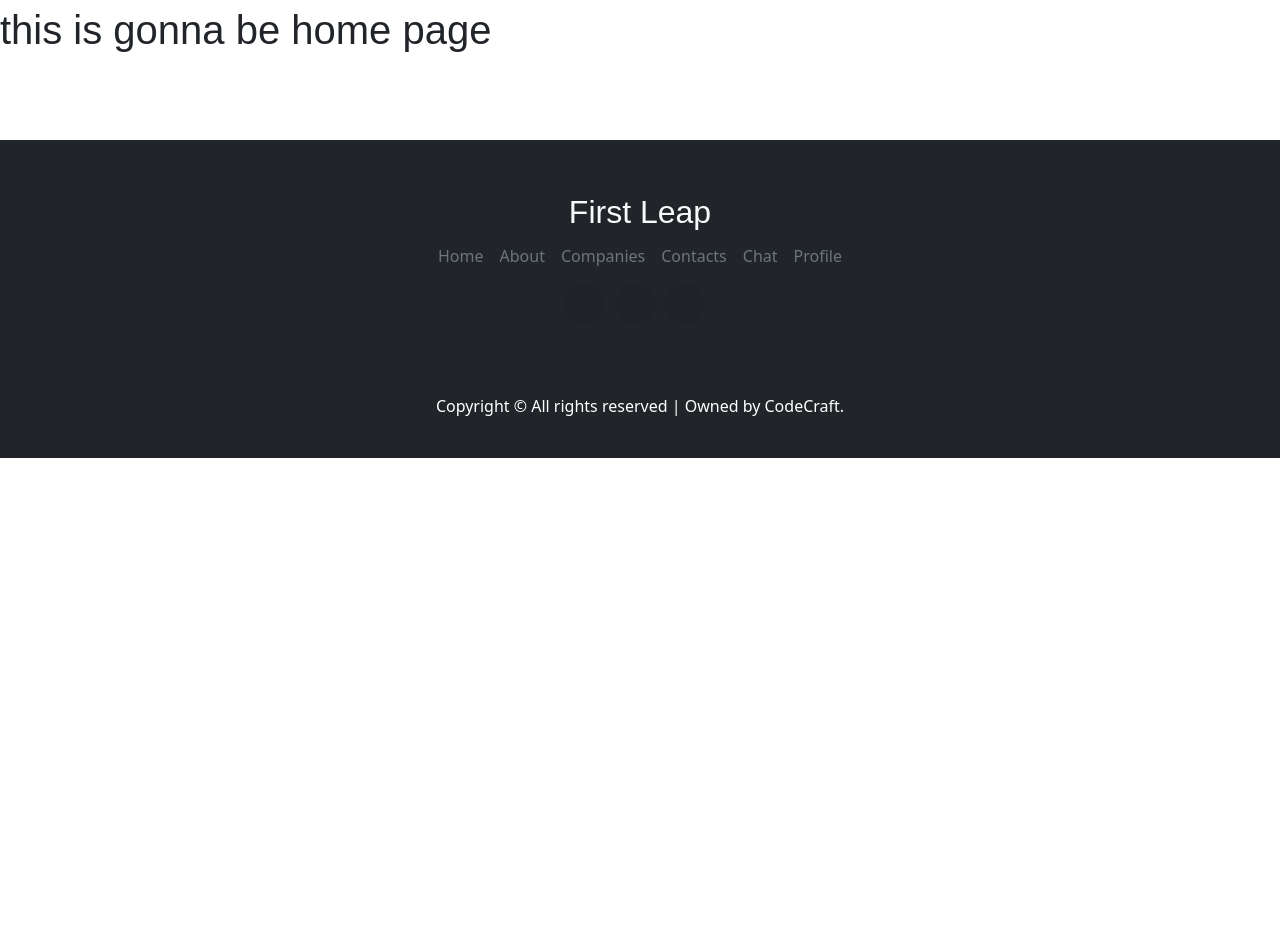
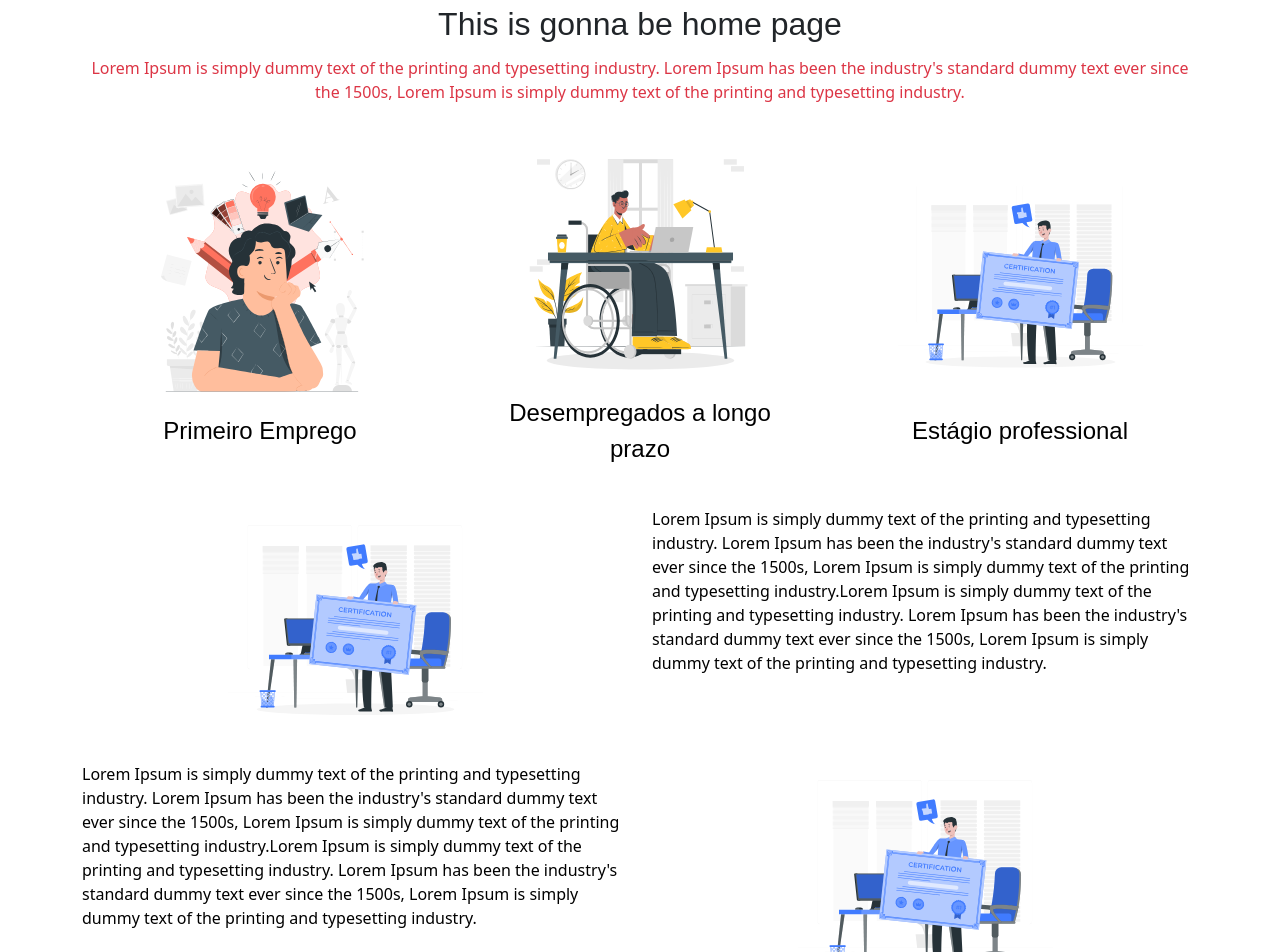
Before and after one commit to Arianna-Cicero/First-Leap, a React (Vite) app: page /home in a window 1280 px wide. Shown: the part 680-1632 px from the top of the page. Before the commit the page ends 1138 px from the top, so only its background shows below. Built offline with nearby package versions, Linux system fonts and the light colour scheme.

Commit message:
chore: add new image, new pages, three new components

```diff
--- a/index.css
+++ b/index.css
@@ -134,3 +134,7 @@ footer {
 .body {
   padding-top: 80px;
 }
+
+html {
+  scroll-behavior: smooth;
+}
--- a/src/App.jsx
+++ b/src/App.jsx
@@ -1,9 +1,13 @@
+import React from "react";
 import { BrowserRouter, Routes, Route } from "react-router-dom";
 import Home from "../src/pages/home";
 import Contacts from "./pages/contacts";
 import About from "./pages/about";
 import Companies from "./pages/companies";
 import NoPage from "./pages/noPage";
+import Desempregados from "./pages/desempregados";
+import Login from "./pages/login";
+import Auth from "./pages/auth";
 
 function App() {
   return (
@@ -15,6 +19,8 @@ function App() {
           <Route path="/contacts" element={<Contacts />} />
           <Route path="/about" element={<About />} />
           <Route path="/companies" element={<Companies />} />
+          <Route path="/desempregados" element={<Desempregados />} />
+          <Route path="/login" element={<Auth />} />
           <Route path="*" element={<NoPage />} />
         </Routes>
       </BrowserRouter>
--- /dev/null
+++ b/src/components/imageWithSideText.jsx
@@ -0,0 +1,28 @@
+import React from "react";
+
+function ImageSideText({ imageUrl, description, alt, reverse }) {
+  return (
+    <div className="container">
+      <div
+        className={`row align-items-start ${reverse ? "flex-row-reverse" : ""}`}
+      >
+        <div className="col">
+          <img
+            src={imageUrl}
+            alt={alt}
+            style={{
+              width: "255px",
+              display: "block",
+              margin: "0 auto",
+            }}
+          />
+        </div>
+        <div className="col">
+          <p style={{ color: "black", margin: "10px 0" }}>{description}</p>
+        </div>
+      </div>
+    </div>
+  );
+}
+
+export default ImageSideText;
--- /dev/null
+++ b/src/components/imageWithText.jsx
@@ -0,0 +1,37 @@
+import React from "react";
+
+function ImageWithText({ imageUrl, title, link }) {
+  return (
+    <div
+      style={{
+        display: "flex",
+        justifyContent: "center",
+        alignItems: "center",
+        width: "100%",
+      }}
+    >
+      <div
+        style={{
+          position: "relative",
+          textAlign: "center",
+          padding: "20px",
+        }}
+      >
+        <a className="text-decoration-none" href={link}>
+          <img
+            src={imageUrl}
+            alt="Background"
+            style={{
+              width: "245px",
+              display: "block",
+              margin: "0 auto",
+            }}
+          />
+          <h4 style={{ color: "black", margin: "10px 0" }}>{title}</h4>
+        </a>
+      </div>
+    </div>
+  );
+}
+
+export default ImageWithText;
--- /dev/null
+++ b/src/components/sixDigitInput.jsx
@@ -0,0 +1,30 @@
+import React from "react";
+
+function SixDigitInput() {
+  return (
+    <div className="container">
+      <div className="row justify-content-center">
+        <div className="col-6">
+          <input
+            type="text"
+            className="form-control"
+            style={{
+              width: "839px",
+              height: "129px",
+              borderRadius: "59px",
+              backgroundColor: "#F3F1FF",
+              textAlign: "center",
+              fontSize: "36px",
+              letterSpacing: "40px",
+              lineHeight: "90px",
+            }}
+            maxLength="6"
+            pattern="[0-9]*"
+          />
+        </div>
+      </div>
+    </div>
+  );
+}
+
+export default SixDigitInput;
--- /dev/null
+++ b/src/pages/auth.jsx
@@ -0,0 +1,20 @@
+import React from "react";
+import Layout from "../components/layout";
+import SixDigitInput from "../components/sixDigitInput";
+
+function Auth() {
+  return (
+    <Layout>
+      <div className="container">
+        <h1>Código enviado</h1>
+        <p>
+          Foi enviado um código de verificação a sua caixa de correio. Por
+          favor, insira o código recebido para validar a sua conta
+        </p>
+        <SixDigitInput />
+      </div>
+    </Layout>
+  );
+}
+
+export default Auth;
--- a/src/pages/home.jsx
+++ b/src/pages/home.jsx
@@ -1,12 +1,86 @@
 import React from "react";
 import Caroussel from "../components/caroussel";
 import Layout from "../components/layout";
+import workingCuate from "../assets/Working-cuate.svg";
+import ImageWithText from "../components/imageWithText";
+import thinking from "../assets/Design-thinking-pana.svg";
+import certification from "../assets/Certification-rafiki.svg";
+import ImageSideText from "../components/imageWithSideText";
 
 function Home() {
   return (
     <Layout>
       <Caroussel />
-      <h1>this is gonna be home page</h1>
+      <div className="container-md text-center overflow-auto">
+        <h2>This is gonna be home page</h2>
+        <p className="text-break text-danger">
+          Lorem Ipsum is simply dummy text of the printing and typesetting
+          industry. Lorem Ipsum has been the industry's standard dummy text ever
+          since the 1500s, Lorem Ipsum is simply dummy text of the printing and
+          typesetting industry.
+        </p>
+      </div>
+      <div className="container">
+        <div class="row align-items-center">
+          <div class="col">
+            <ImageWithText
+              imageUrl={thinking}
+              title="Primeiro Emprego"
+              link="/about"
+            />
+          </div>
+          <div class="col">
+            <ImageWithText
+              imageUrl={workingCuate}
+              title="Desempregados a longo prazo"
+              link=""
+            />
+          </div>
+          <div class="col">
+            <ImageWithText
+              imageUrl={certification}
+              title="Estágio professional"
+              link="/home"
+            />
+          </div>
+        </div>
+      </div>
+      <ImageSideText
+        imageUrl={certification}
+        description="Lorem Ipsum is simply dummy text of the printing and typesetting
+          industry. Lorem Ipsum has been the industry's standard dummy text ever
+          since the 1500s, Lorem Ipsum is simply dummy text of the printing and
+          typesetting industry.Lorem Ipsum is simply dummy text of the printing and typesetting
+          industry. Lorem Ipsum has been the industry's standard dummy text ever
+          since the 1500s, Lorem Ipsum is simply dummy text of the printing and
+          typesetting industry."
+        alt="ccertification"
+        reverse={false}
+      />
+      <ImageSideText
+        imageUrl={certification}
+        description="Lorem Ipsum is simply dummy text of the printing and typesetting
+          industry. Lorem Ipsum has been the industry's standard dummy text ever
+          since the 1500s, Lorem Ipsum is simply dummy text of the printing and
+          typesetting industry.Lorem Ipsum is simply dummy text of the printing and typesetting
+          industry. Lorem Ipsum has been the industry's standard dummy text ever
+          since the 1500s, Lorem Ipsum is simply dummy text of the printing and
+          typesetting industry."
+        alt="ccertification"
+        reverse={true}
+      />
+      <ImageSideText
+        imageUrl={certification}
+        description="Lorem Ipsum is simply dummy text of the printing and typesetting
+          industry. Lorem Ipsum has been the industry's standard dummy text ever
+          since the 1500s, Lorem Ipsum is simply dummy text of the printing and
+          typesetting industry.Lorem Ipsum is simply dummy text of the printing and typesetting
+          industry. Lorem Ipsum has been the industry's standard dummy text ever
+          since the 1500s, Lorem Ipsum is simply dummy text of the printing and
+          typesetting industry."
+        alt="ccertification"
+        reverse={false}
+      />
     </Layout>
   );
 }
--- /dev/null
+++ b/src/pages/login.jsx
@@ -0,0 +1,7 @@
+import Layout from "../components/layout";
+
+function Login() {
+  <Layout></Layout>;
+}
+
+export default Login;
--- a/src/pages/noPage.jsx
+++ b/src/pages/noPage.jsx
@@ -1,15 +1,11 @@
 import Layout from "../components/layout";
+import error from "../assets/404-error.svg";
 
 function NoPage() {
   return (
     <Layout>
-      <div>
-        <h1>ERROR 404</h1>
-        <h1>ERROR 404</h1>
-        <h1>ERROR 404</h1>
-        <h1>ERROR 404</h1>
-        <h1>ERROR 404</h1>
-        <h1>ERROR 404</h1>
+      <div className="container">
+        <img src={error} />
       </div>
     </Layout>
   );
```
Also changed, not shown: src/pages/chat.jsx (added, +7 -0 lines), src/assets/404-error.svg (added), src/assets/Design-thinking-pana.svg (renamed from src/assets/Design thinking-pana.svg).
